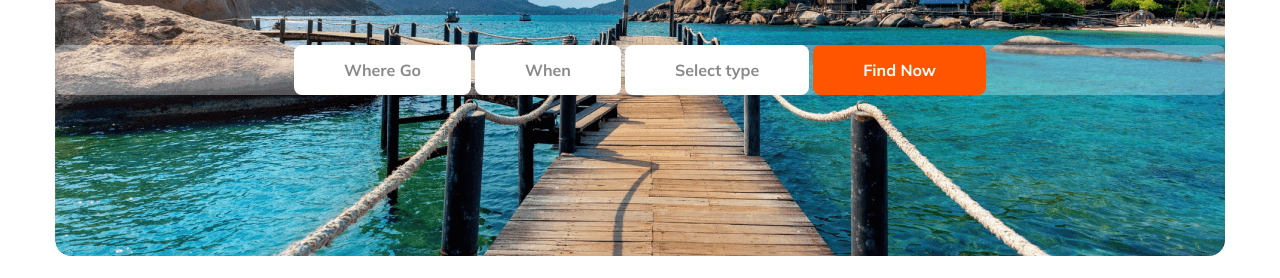
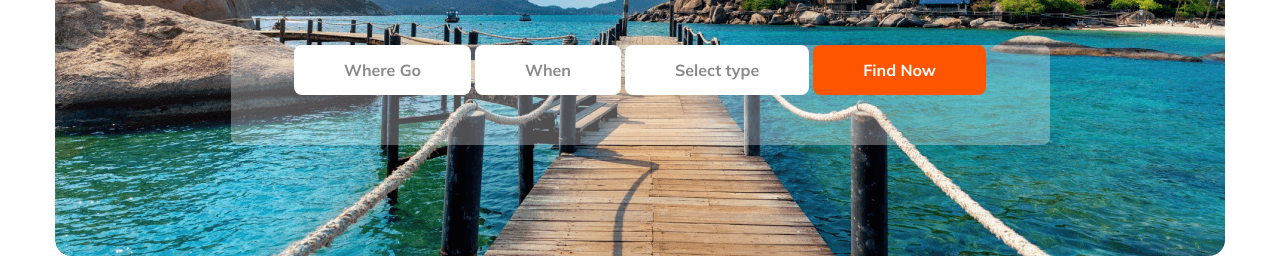
Before and after one commit to safi-03/assignment-two-all, a plain HTML site: page index.html in a window 1280 px wide. Shown: the part 316-594 px from the top of the page. Drawn offline with Linux system fonts and the light colour scheme.

Commit message:
csscode added

```diff
--- a/index.html
+++ b/index.html
@@ -31,7 +31,7 @@
             <h1 class="banner-heading">Explore Your Travel</h1>
             <p class="banner-text">Dolor sit amet consectetur. Nullam suspendisse vitae ultricies dolor adipiscing. In
                 et odio enim ac quis sapien urna eu phasellus.</p>
-
+    <div></div>
             <div class="banner-btn-main">
                 <button class="primary-btn-two where-go">Where Go</button>
                 <button class="primary-btn-two when">When</button>
--- a/style.css
+++ b/style.css
@@ -288,9 +288,13 @@ input {
 }
 
 .banner-btn-main {
+    width: 70%;
+    height: 20%;
+    margin: 0 auto;
     border-radius: 8px;
     background: rgba(255, 255, 255, 0.30);
 }
+
 
 
 
```
